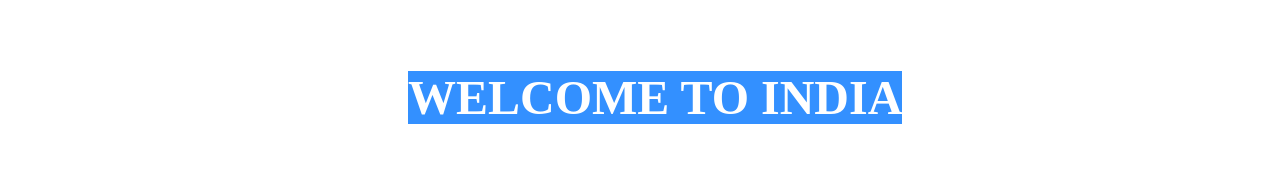
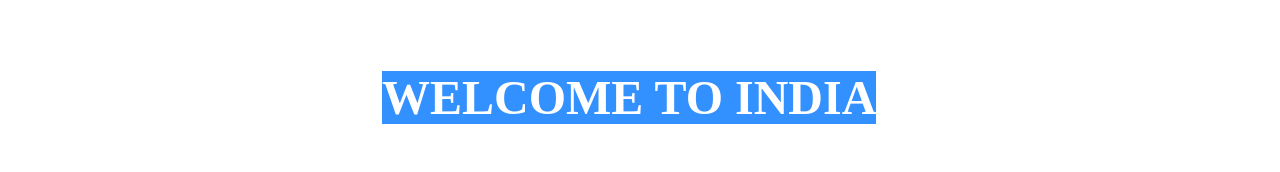
Before and after one commit to nit-bikash/web-devlopment, a plain HTML site: page p5_image_gallary/index.html in a window 1280 px wide. Shown: the top 172 px of the page. Drawn offline with Linux system fonts and the light colour scheme; grey boxes are pictures that could not be loaded.

Commit message:
wapper size changed

```diff
--- a/p5_image_gallary/style.css
+++ b/p5_image_gallary/style.css
@@ -12,7 +12,7 @@
 
 .container{
     height: 100%;
-    max-width: 1200px;
+    max-width: 900px;
     margin: 0 auto;
     padding: 20px;
 
@@ -20,7 +20,7 @@
 h1{
     position: relative;
     top: 50px;
-    left: 30%;
+    left: 20%;
     /* bottom: 50px; */
     margin-top: 50px;
     display: inline;
```
Also changed, not shown: 1 other file.
